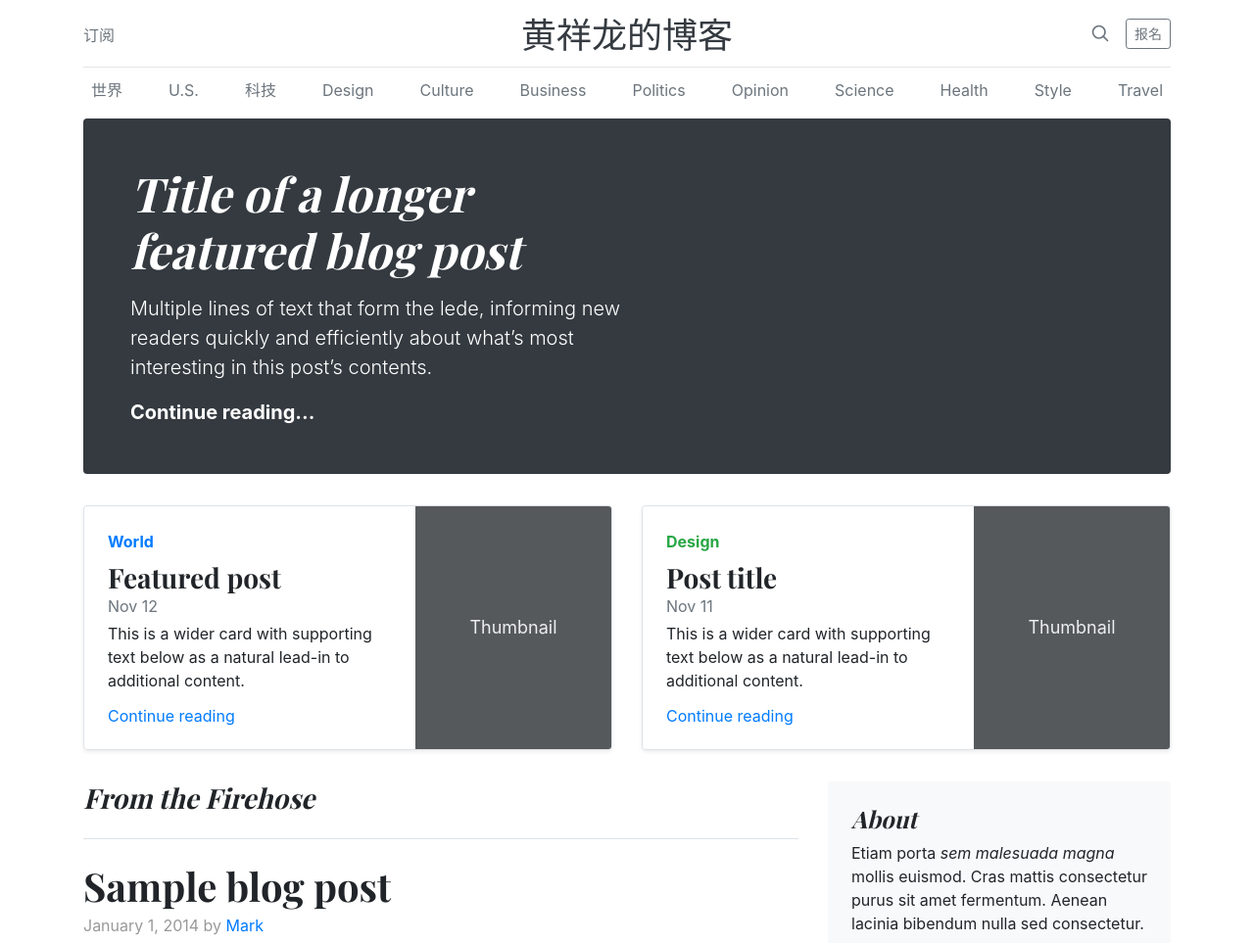
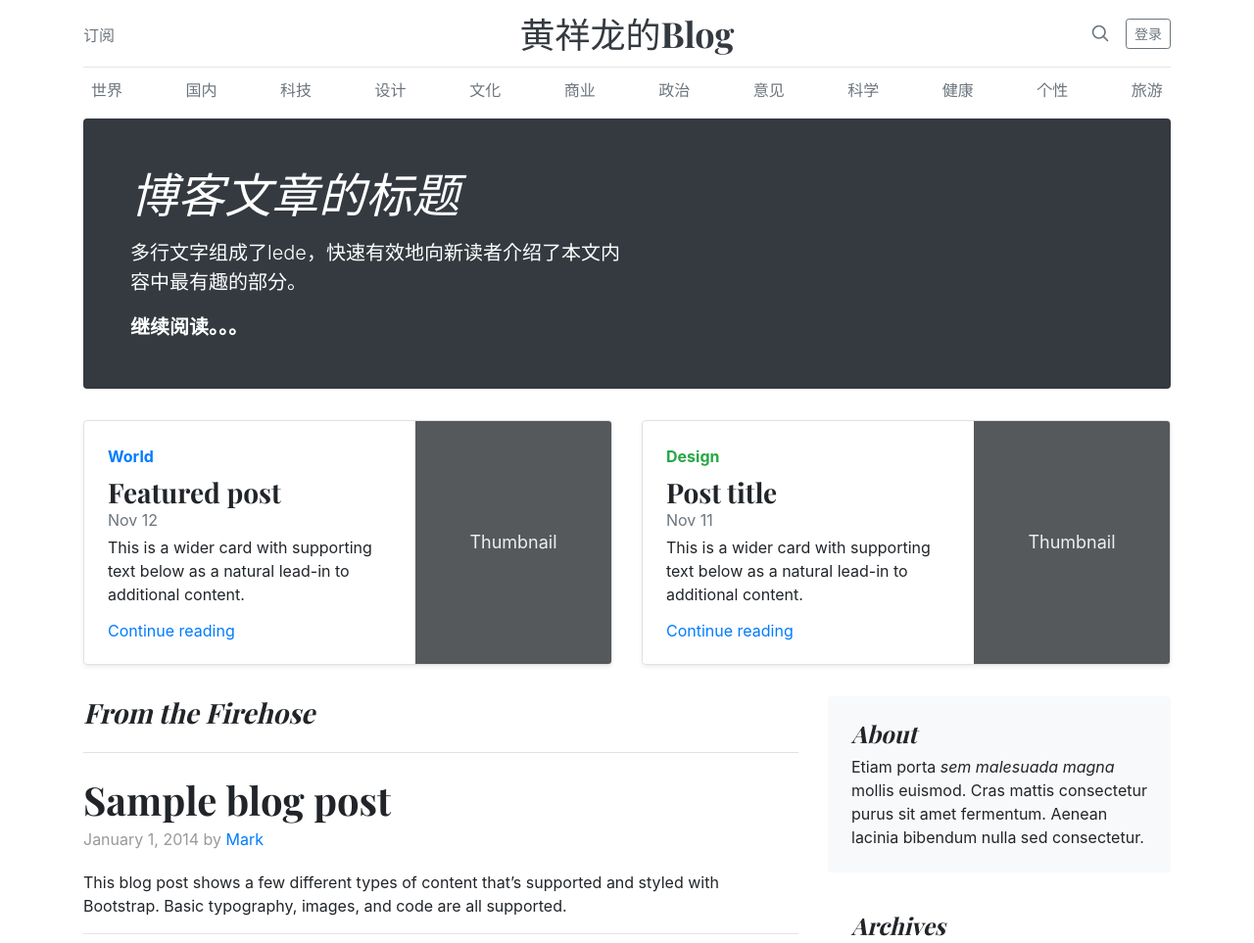
Before and after one commit to hxlgssm/hxlgssm.github.io, a plain HTML site: page bootstrap/index.html in a window 1280 px wide. Shown: the top 963 px of the page at 98% size. Drawn offline with nearby package versions, Linux system fonts and the light colour scheme; files that its build step writes are made by us from their sources.

Commit message:
页面更新

```diff
--- a/bootstrap/css/blog.css
+++ b/bootstrap/css/blog.css
@@ -104,3 +104,6 @@ h1, h2, h3, h4, h5, h6 {
 .blog-footer p:last-child {
   margin-bottom: 0;
 }
+#banner{
+  background-image: url(imp/ct1jpg);
+}
--- a/bootstrap/index.html
+++ b/bootstrap/index.html
@@ -6,7 +6,7 @@
     <meta name="description" content="">
     <meta name="author" content="Mark Otto, Jacob Thornton, and Bootstrap contributors">
     <meta name="generator" content="Jekyll v4.0.1">
-    <title>Blog Template · Bootstrap</title>
+    <title>My blog</title>
 
     <link rel="canonical" href="https://getbootstrap.com/docs/4.5/examples/blog/">
     <link rel="icon" sizes="any" mask href="img/15923578253025.png">
@@ -42,13 +42,13 @@
         <a class="text-muted" href="#">订阅</a>
       </div>
       <div class="col-4 text-center">
-        <a class="blog-header-logo text-dark" href="#">黄祥龙的博客</a>
+        <a class="blog-header-logo text-dark" href="#">黄祥龙的Blog</a>
       </div>
       <div class="col-4 d-flex justify-content-end align-items-center">
         <a class="text-muted" href="#" aria-label="Search">
           <svg xmlns="http://www.w3.org/2000/svg" width="20" height="20" fill="none" stroke="currentColor" stroke-linecap="round" stroke-linejoin="round" stroke-width="2" class="mx-3" role="img" viewBox="0 0 24 24" focusable="false"><title>Search</title><circle cx="10.5" cy="10.5" r="7.5"/><path d="M21 21l-5.2-5.2"/></svg>
         </a>
-        <a class="btn btn-sm btn-outline-secondary" href="#">报名</a>
+        <a class="btn btn-sm btn-outline-secondary" href="#">登录</a>
       </div>
     </div>
   </header>
@@ -56,25 +56,25 @@
   <div class="nav-scroller py-1 mb-2">
     <nav class="nav d-flex justify-content-between">
       <a class="p-2 text-muted" href="#">世界</a>
-      <a class="p-2 text-muted" href="#">U.S.</a>
+      <a class="p-2 text-muted" href="#">国内</a>
       <a class="p-2 text-muted" href="#">科技</a>
-      <a class="p-2 text-muted" href="#">Design</a>
-      <a class="p-2 text-muted" href="#">Culture</a>
-      <a class="p-2 text-muted" href="#">Business</a>
-      <a class="p-2 text-muted" href="#">Politics</a>
-      <a class="p-2 text-muted" href="#">Opinion</a>
-      <a class="p-2 text-muted" href="#">Science</a>
-      <a class="p-2 text-muted" href="#">Health</a>
-      <a class="p-2 text-muted" href="#">Style</a>
-      <a class="p-2 text-muted" href="#">Travel</a>
+      <a class="p-2 text-muted" href="#">设计</a>
+      <a class="p-2 text-muted" href="#">文化</a>
+      <a class="p-2 text-muted" href="#">商业</a>
+      <a class="p-2 text-muted" href="#">政治</a>
+      <a class="p-2 text-muted" href="#">意见</a>
+      <a class="p-2 text-muted" href="#">科学</a>
+      <a class="p-2 text-muted" href="#">健康</a>
+      <a class="p-2 text-muted" href="#">个性</a>
+      <a class="p-2 text-muted" href="#">旅游</a>
     </nav>
   </div>
 
-  <div class="jumbotron p-4 p-md-5 text-white rounded bg-dark">
+  <div class="jumbotron p-4 p-md-5 text-white rounded bg-dark di "banner">
     <div class="col-md-6 px-0">
-      <h1 class="display-4 font-italic">Title of a longer featured blog post</h1>
-      <p class="lead my-3">Multiple lines of text that form the lede, informing new readers quickly and efficiently about what’s most interesting in this post’s contents.</p>
-      <p class="lead mb-0"><a href="#" class="text-white font-weight-bold">Continue reading...</a></p>
+      <h1 class="display-4 font-italic">博客文章的标题</h1>
+      <p class="lead my-3">多行文字组成了lede，快速有效地向新读者介绍了本文内容中最有趣的部分。</p>
+      <p class="lead mb-0"><a href="#" class="text-white font-weight-bold">继续阅读。。。</a></p>
     </div>
   </div>
 
```
Also changed, not shown: bootstrap/img/ct1.jpg (added).
